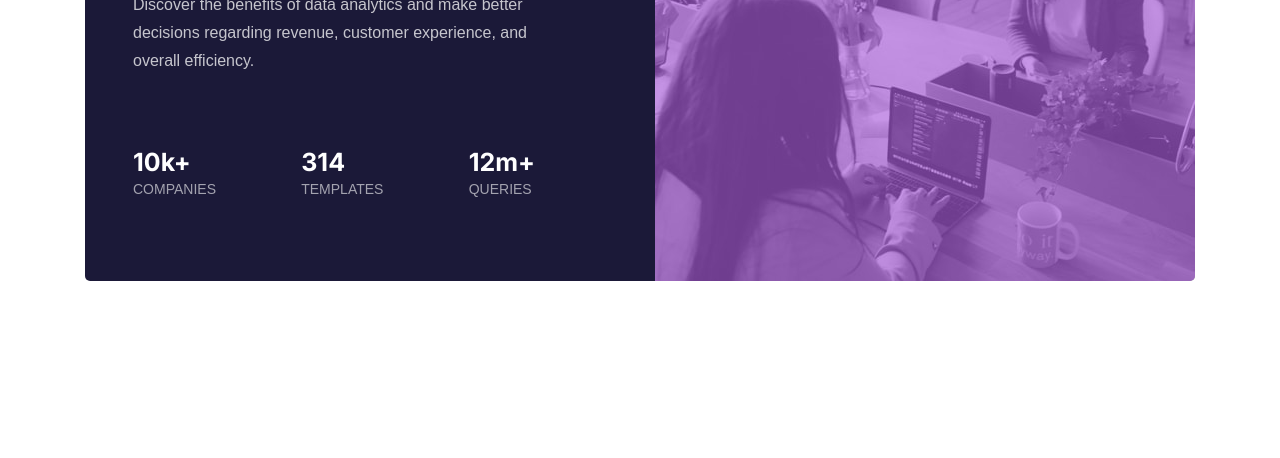
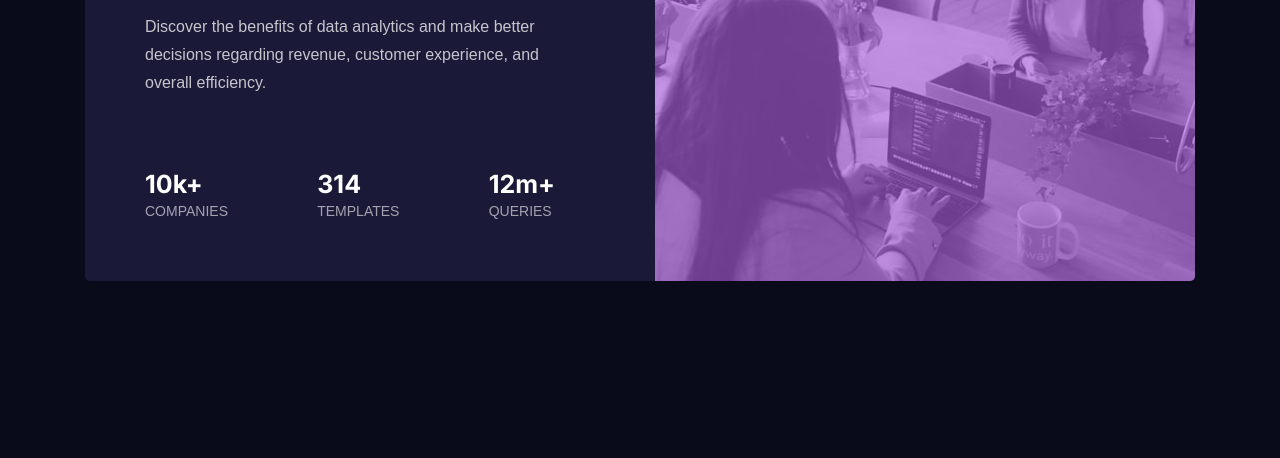
Before and after one commit to mansur1989/frontend-mentor, a plain HTML site: page stats-preview-card-component-main/index.html in a window 1280 px wide. Shown: the part 342-800 px from the top of the page. Drawn offline with Linux system fonts and the light colour scheme.

Commit message:
fix background color

```diff
--- a/stats-preview-card-component-main/style.css
+++ b/stats-preview-card-component-main/style.css
@@ -7,6 +7,7 @@
   color: hsl(0, 0%, 100%);
 }
 body {
+  background-color: hsl(233, 47%, 7%);
   font-family: "Lexend Deca", sans-serif;
 }
 h1 {
@@ -29,7 +30,7 @@ p {
 }
 .box {
   border-radius: 5px 0 0 5px;
-  padding: 48px 120px 48px 48px;
+  padding: 70px 100px 70px 60px;
   max-width: 570px;
   background-color: hsl(244, 38%, 16%);
 }
```
